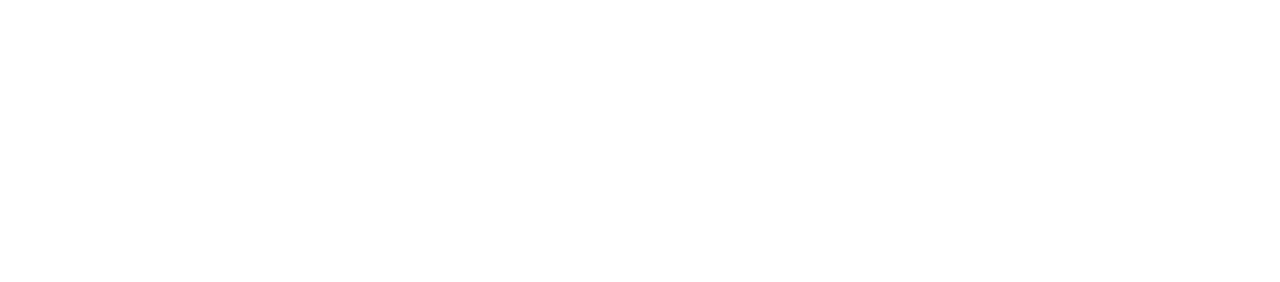
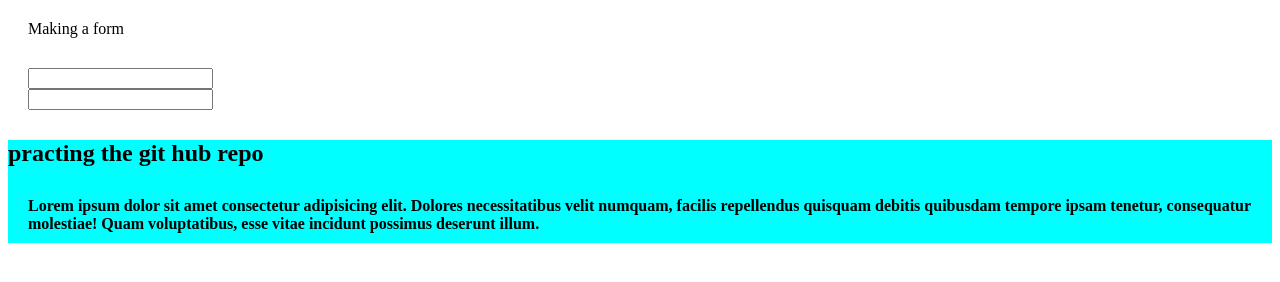
Before and after one commit to Mostofa2002/my-first-git-repo, a plain HTML site: page index.html in a window 1280 px wide. Drawn offline with Linux system fonts and the light colour scheme.

Commit message:
pushing the project

```diff
--- a/index.html
+++ b/index.html
@@ -3,9 +3,37 @@
 <head>
     <meta charset="UTF-8">
     <meta name="viewport" content="width=device-width, initial-scale=1.0">
+
     <title>My first git repo</title>
+     <link rel="stylesheet" href="styles/blog.css">
+
+    <!-- <style>
+
+
+        .div1{
+
+            color: rgb(248, 0, 0);
+            background-color: aqua;
+        }
+
+    </style> -->
+
 </head>
 <body>
+ <p> Making a form </p>
+   <P>
+        <input type="text"> <br>
+         <input type="password">
 
+
+
+
+   </P>
+<div >
+    <h2>  practing the git hub  repo</h2>
+        <p><b>Lorem ipsum dolor sit amet consectetur adipisicing elit. Dolores necessitatibus velit numquam, facilis repellendus quisquam debitis quibusdam tempore ipsam tenetur, consequatur molestiae!
+            Quam voluptatibus, esse vitae incidunt possimus deserunt illum.</b></p>
+
+</div>
 </body>
 </html>
--- /dev/null
+++ b/styles/blog.css
@@ -0,0 +1,11 @@
+div{
+    background-color: aqua;
+}
+p{
+    margin: 10px 10px 10px 10px ;
+    padding: 10px 10px 10px 10px;
+}
+.p1{
+     border: 10px  solid red;
+
+}
```
